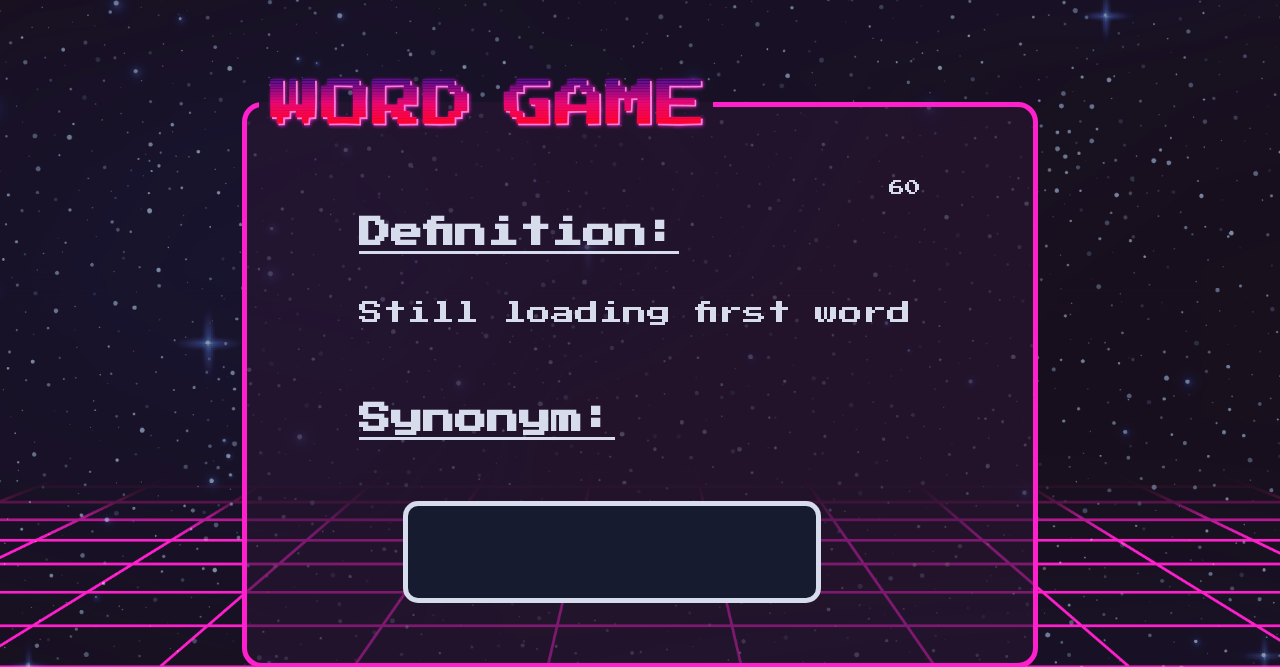
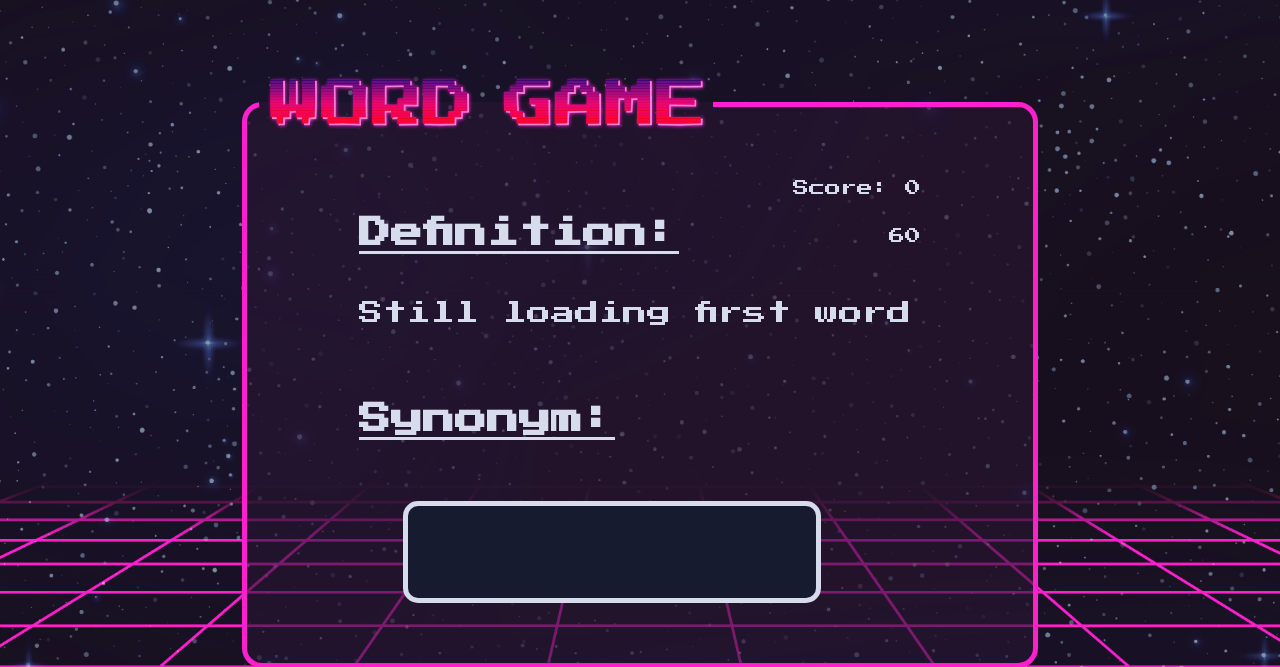
Before and after one commit to P-James/wordGame, a PHP site: page /view/pg2_game.php in a window 1280 px wide. Shown: the top 667 px of the page. Run offline with PHP 8.4, Linux system fonts and the light colour scheme.

Commit message:
display score on game page

```diff
--- a/public/css/styles.css
+++ b/public/css/styles.css
@@ -64,10 +64,17 @@ input {
     text-decoration: underline;
 }
 
-#timer {
+#side {
     position: absolute;
     right: 100px;
+    display: inline;
+    text-align: right;
 }
+
+#timer {
+    padding-top: 2em;
+}
+
 
 #content div {
     margin-bottom: 50px;
--- a/public/js/apiRequest.js
+++ b/public/js/apiRequest.js
@@ -1,6 +1,6 @@
 // function getData will push an object to wordsArray.
 // object keys: word (string), definitions (array), synonyms (nested arrays)
-{
+
 let wordsArray = [];
 let score = 0;
 
@@ -144,4 +144,6 @@
 });
 
 window.onload = render;
-}
+
+let scoreDisplay = document.getElementById("showScore");
+scoreDisplay.textContent = score;
--- a/view/pg2_game.php
+++ b/view/pg2_game.php
@@ -1,9 +1,12 @@
 <?php ob_start(); ?>
 
 <div id="content">
-    <div id="timer">
-        <!-- <p>30</p> this is where you insert the count down -->
+
+    <div id="side">
+        Score: <span id="showScore"> </span>
+        <div id="timer"> </div>
     </div>
+
     <div class="defDiv">
         <h1>Definition:</h1>
         <p class="definition"></p> <!-- this is where youll insert the definition -->
```
Lines whose indentation alone changed are shown as unchanged.
